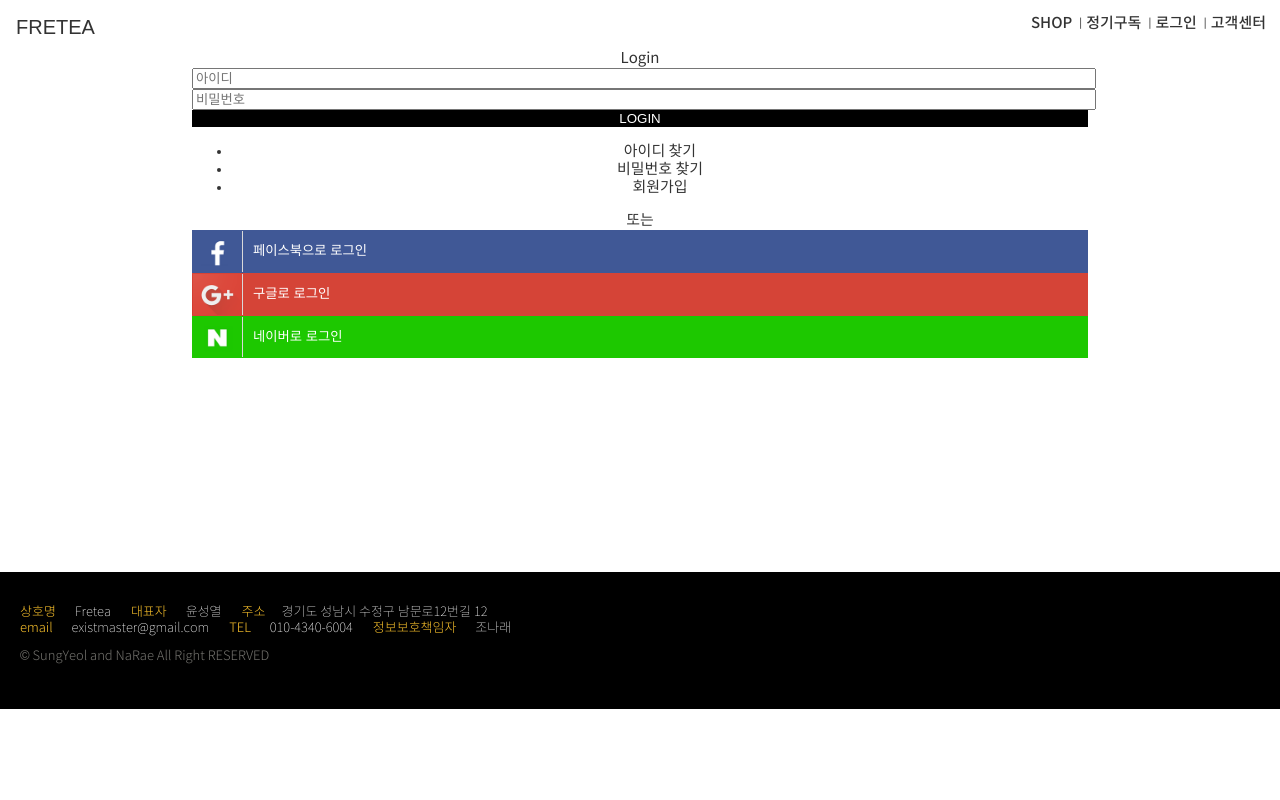
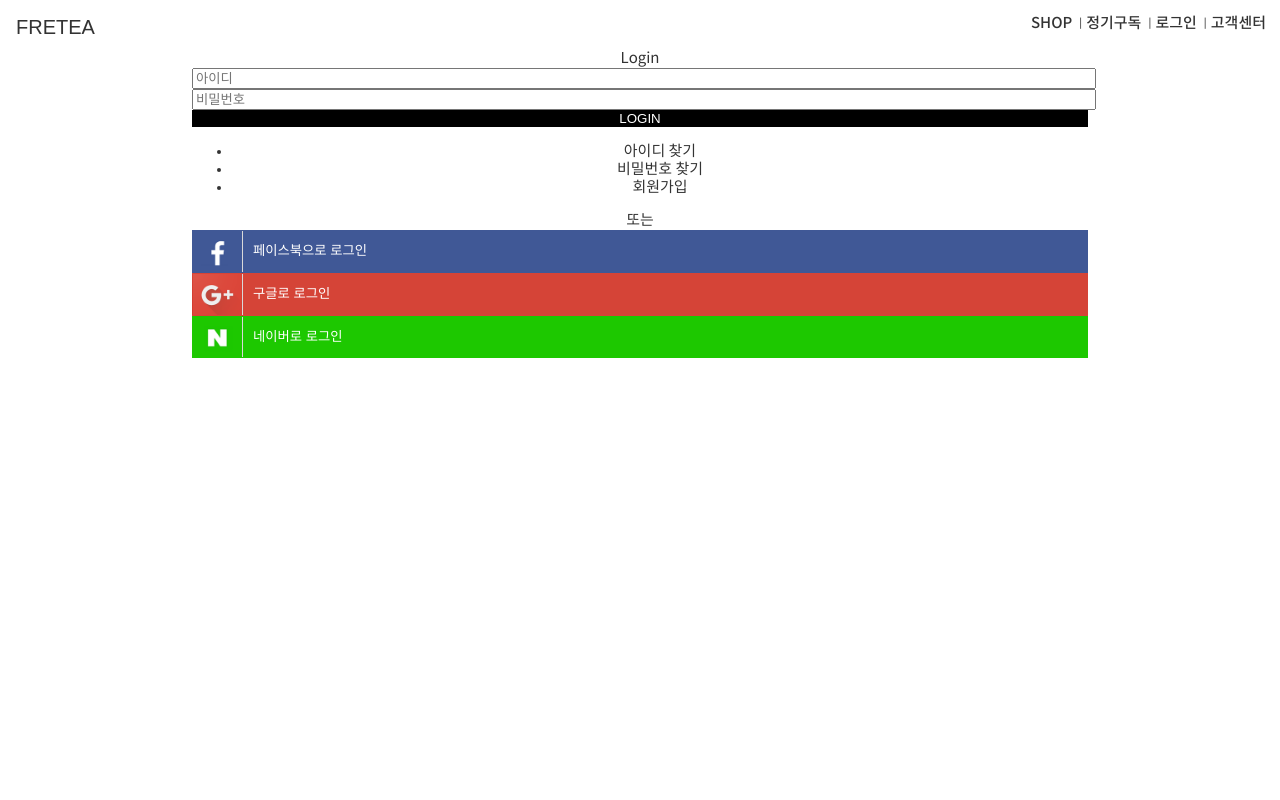
Before and after one commit to jo-narae/fretea, a Vue app: page /login in a window 1280 px wide. Shown: the top 800 px of the page. Built offline with nearby package versions, Linux system fonts and the light colour scheme; a web font is replaced by a local one.

Commit message:
컨텐츠 부족시 푸터 영역이 컨텐츠에 바로 붙는 문제 해결

```diff
--- a/src/components/Login.vue
+++ b/src/components/Login.vue
@@ -1,7 +1,7 @@
 <template>
   <div class="content main-content mt50">
     <div>Login</div>
-    <div class="wrapper" style="width:70%; margin-left:15%;">
+    <div style="width:70%; margin-left:15%;">
         <input style="width:100%;" type="text" placeholder="아이디" />
         <input style="width:100%;" type="text" placeholder="비밀번호" />
         <button style="width:100%; background-color:#000; border:0px; color:#fff;">LOGIN</button>
@@ -31,10 +31,6 @@ export default {
   },
   methods: {
   },
-  mounted() {
-    this.$common.wrapperMinHeight();
-    window.addEventListener('resize', this.$common.wrapperMinHeight);
-  },
 }
 </script>
 <style>
--- a/src/components/Shop.vue
+++ b/src/components/Shop.vue
@@ -5,43 +5,7 @@
       :prevNext="false"
       :description="description">
     </image-slider>
-    <br />
-    준비중<br />
-    <br />
-    <br />
-    <br />
-    <br />
-    <br />
-    <br />
-    <br />
-    <br />
-    <br />
-    <br />
-    <br />
-    <br />
-    <br />
-    <br />
-    <br />
-    <br />
-    <br />
-    <br />
-    <br />
-    <br />
-    <br />
-    <br />
-    <br />
-    <br />
-    <br />
-    <br />
-    <br />
-    <br />
-    <br />
-    <br />
-    <br />
-    <br />
-    <br />
-    <br />
-    <br />
+    준비중
   </div>
 </template>
 
@@ -66,7 +30,5 @@ export default {
       ]
     }
   },
-  methods: {
-  },
 }
 </script>
--- a/src/components/layout/Index.vue
+++ b/src/components/layout/Index.vue
@@ -1,8 +1,6 @@
 <template>
   <div>
-    <layout
-    :navActive="navActive"
-    ></layout>
+    <layout :navActive="navActive"></layout>
   </div>
 </template>
 
--- a/src/components/layout/Layout.vue
+++ b/src/components/layout/Layout.vue
@@ -1,7 +1,9 @@
 <template>
   <div>
     <navigation-layer :scrolled="scrolled"></navigation-layer>
-    <router-view></router-view>
+    <div class="wrapper">
+      <router-view></router-view>
+    </div>
     <footer-layer></footer-layer>
   </div>
 </template>
@@ -44,5 +46,9 @@ export default {
     this.handleScroll();
     window.addEventListener('scroll', this.handleScroll);
   },
+  mounted() {
+    this.$common.wrapperMinHeight();
+    window.addEventListener('resize', this.$common.wrapperMinHeight);
+  },
 }
 </script>
--- a/src/library/common.js
+++ b/src/library/common.js
@@ -5,8 +5,7 @@ VueCommon.install = (Vue) => {
     vue.prototype.$common = {
         wrapperMinHeight() {
             const content = document.querySelector('.wrapper');
-            const height = (window.outerHeight / 2) + (window.outerHeight * 0.13);
-            content.style.minHeight = height + 'px';
+            content.style.minHeight = window.outerHeight + 'px';
         },
     };
 };
```
